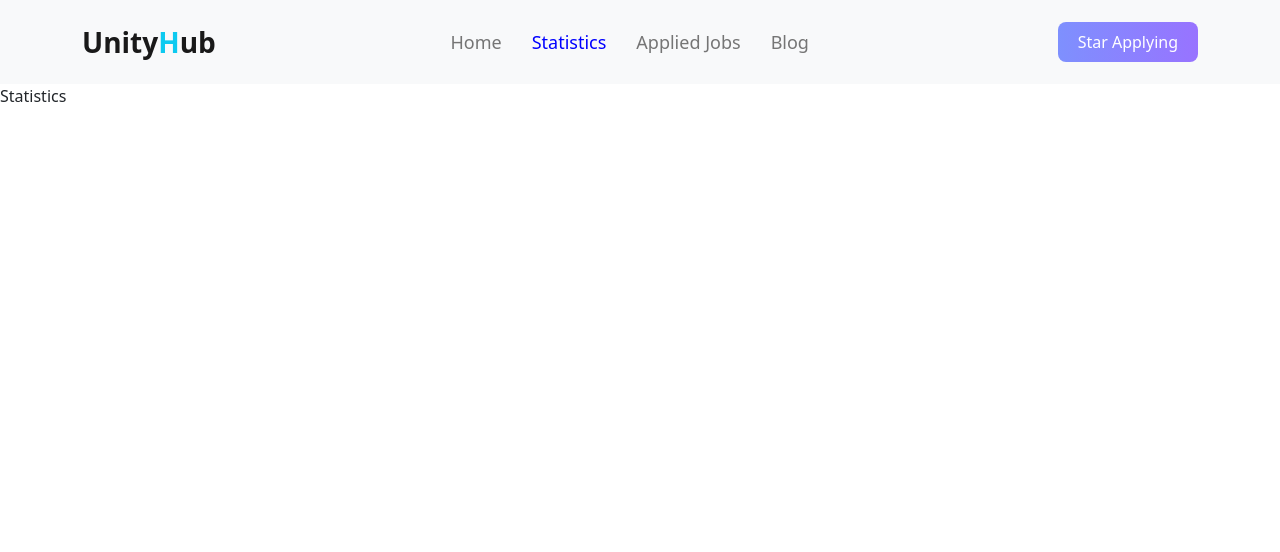
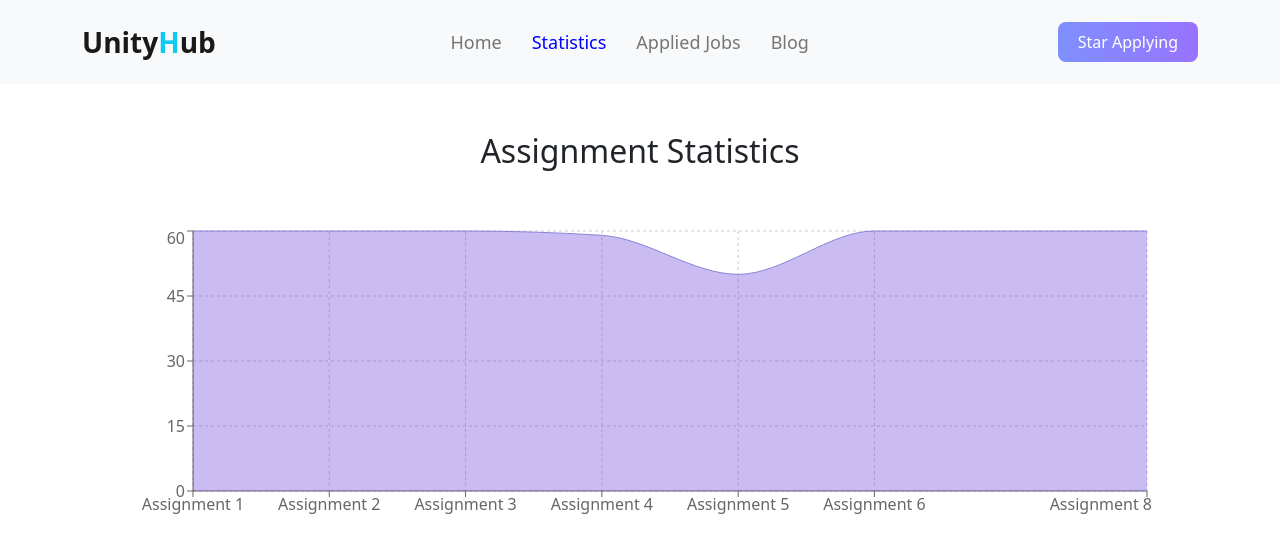
Before and after one commit to sohag292/Job-Apply-UnityHub, a React (Create React App) app: page /statistics in a window 1280 px wide. Shown: the top 552 px of the page. Built offline with nearby package versions, Linux system fonts and the light colour scheme.

Commit message:
statistcs chart is complated

```diff
--- a/package.json
+++ b/package.json
@@ -15,6 +15,7 @@
     "react-icons": "^4.8.0",
     "react-router-dom": "^6.10.0",
     "react-scripts": "5.0.1",
+    "recharts": "^2.5.0",
     "sort-by": "^1.2.0",
     "web-vitals": "^2.1.4"
   },
--- a/src/components/Blogs/Blogs.js
+++ b/src/components/Blogs/Blogs.js
@@ -2,6 +2,10 @@ import React from 'react'
 
 export default function Blogs() {
   return (
-    <div>Blogs</div>
+    <div className='container'>
+      <h1 className='text-center pt-5 mb-2'>Blogs</h1>
+      <h2>1. When should you use context API?</h2>
+
+    </div>
   )
 }
--- a/src/components/Feature/Feature.js
+++ b/src/components/Feature/Feature.js
@@ -23,6 +23,7 @@ export default function Feature({feature}) {
         <button className='details-btn'>View Details</button>
       </div>
     </div>
+
   </div>
 
 
--- a/src/components/Home/Home.js
+++ b/src/components/Home/Home.js
@@ -34,7 +34,6 @@ export default function Home() {
           </div>
         </div>
       </div>
-
       <div className='container my-5'>
         <div className='text-center'>
           <h1>Job Category List</h1>
@@ -50,7 +49,6 @@ export default function Home() {
           }
         </div>
       </div>
-
       <div className='container my-5'>
       <div className='text-center'>
           <h1>Features Jobs</h1>
@@ -67,6 +65,9 @@ export default function Home() {
             </Feature>)
           }
           </div>
+          <div className="d-grid gap-2 d-md-flex justify-content-center">
+            <button className="details-btn me-md-2" type="button">See All Jobs</button>
+          </div>
       </div>
     </div>
   )
--- a/src/components/Statistics/Statistics.js
+++ b/src/components/Statistics/Statistics.js
@@ -1,7 +1,35 @@
-import React from 'react'
+import React from 'react';
 import './Statistics.css'
+import { ResponsiveContainer, AreaChart, Area, XAxis, YAxis, CartesianGrid, Tooltip } from 'recharts';
+
+
 export default function Statistics() {
+  const data = [
+    { name: 'Assignment 1', marks: 60 },
+    { name: 'Assignment 2', marks: 60 },
+    { name: 'Assignment 3', marks: 60 },
+    { name: 'Assignment 4', marks: 59 },
+    { name: 'Assignment 5', marks: 50 },
+    { name: 'Assignment 6', marks: 60 },
+    { name: 'Assignment 7', marks: 60 },
+    { name: 'Assignment 8', marks: 60 },
+  ];
   return (
-    <div>Statistics</div>
+    <div style={{ display: 'flex', justifyContent: 'center' }}>
+    <div style={{ width: '80%' }}>
+      <h2 className='text-center py-5'>Assignment Statistics</h2>
+      <ResponsiveContainer width="100%" height={300}>
+        <AreaChart
+          data={data}
+        >
+          <CartesianGrid strokeDasharray="3 3" />
+          <XAxis dataKey="name" />
+          <YAxis />
+          <Tooltip />
+          <Area type="monotone" dataKey="marks" stroke="#8884d8" fill="#5124d8" fillOpacity={0.3} />
+        </AreaChart>
+      </ResponsiveContainer>
+    </div>
+  </div>
   )
 }
```
Also changed, not shown: 1 other file (tests, documents, lock files or other folders).
